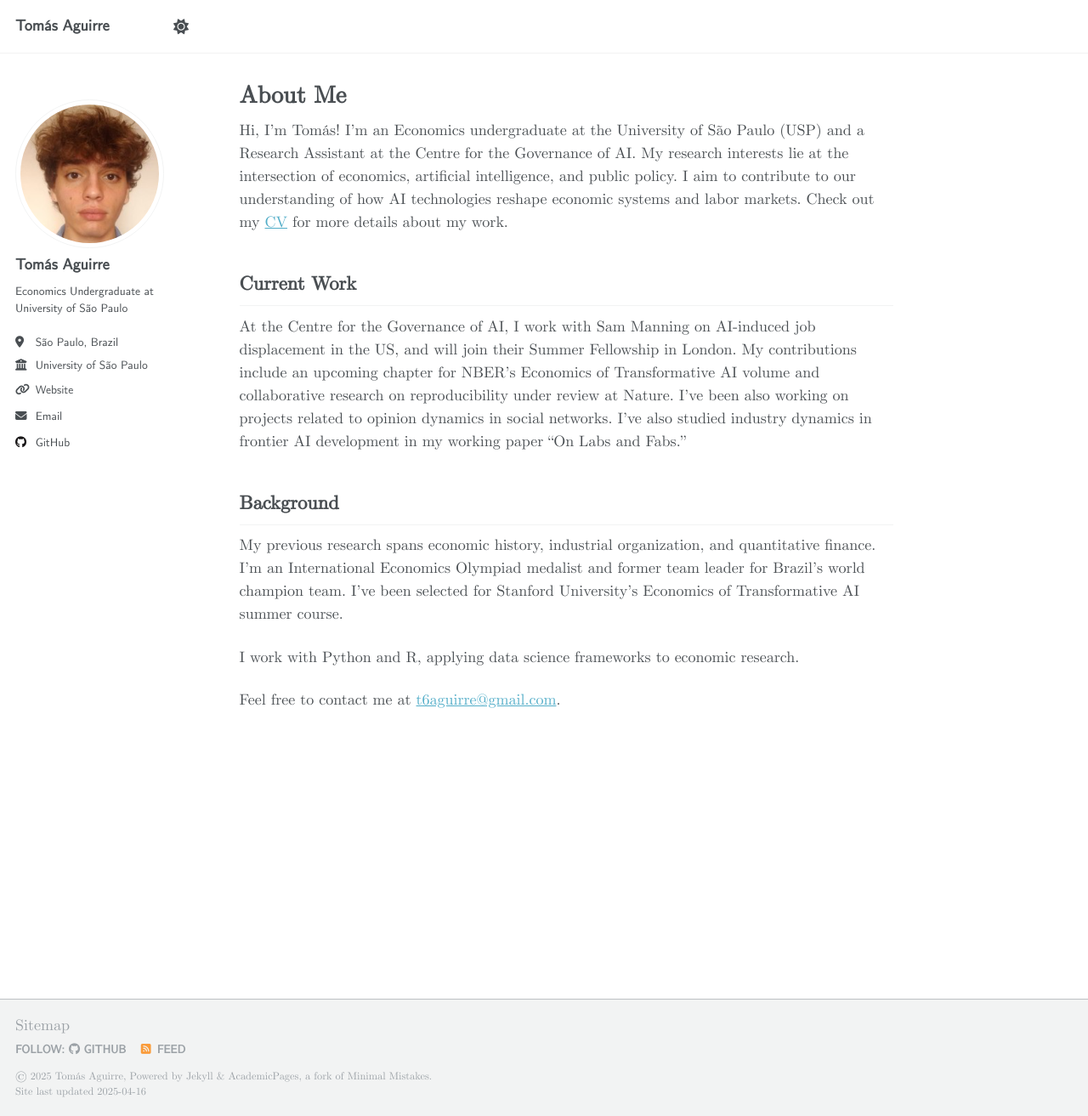
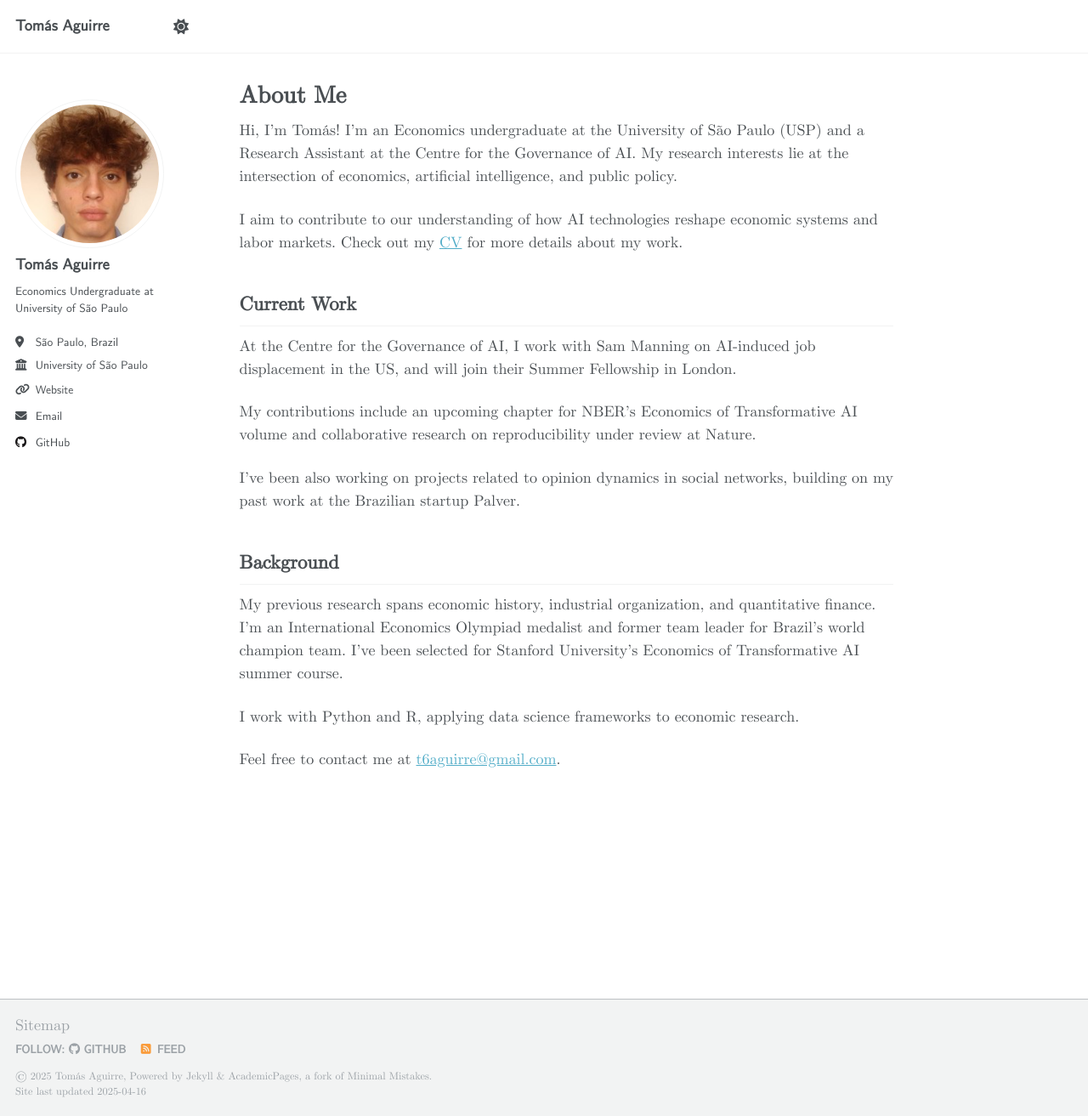
Before and after one commit to t6aguirre/t6aguirre.github.io, a Jekyll site: the page built from _pages/about.md, in a window 1280 px wide and 1313 px high. Shown: the whole window at 85% size. Built offline with Jekyll 4.4.1, drawn with Linux system fonts in a browser that asks for light colours.

Commit message:
Update about.md

```diff
--- a/_pages/about.md
+++ b/_pages/about.md
@@ -7,11 +7,15 @@ redirect_from:
   - /about.html
 ---
 Hi, I'm Tomás! I'm an Economics undergraduate at the University of São Paulo (USP) and a Research Assistant at the Centre for the Governance of AI. My research interests lie at the intersection of economics, artificial intelligence, and public policy.
+
 I aim to contribute to our understanding of how AI technologies reshape economic systems and labor markets. Check out my [CV](https://t6aguirre.github.io/files/tomas_aguirre_cv_2025_04_14.pdf) for more details about my work.
 
 ## Current Work
 At the Centre for the Governance of AI, I work with Sam Manning on AI-induced job displacement in the US, and will join their Summer Fellowship in London.
-My contributions include an upcoming chapter for NBER's Economics of Transformative AI volume and collaborative research on reproducibility under review at Nature. I've been also working on projects related to opinion dynamics in social networks. I've also studied industry dynamics in frontier AI development in my working paper "On Labs and Fabs."
+
+My contributions include an upcoming chapter for NBER's Economics of Transformative AI volume and collaborative research on reproducibility under review at Nature.
+
+I've been also working on projects related to opinion dynamics in social networks, building on my past work at the Brazilian startup Palver.
 
 ## Background
 My previous research spans economic history, industrial organization, and quantitative finance. I'm an International Economics Olympiad medalist and former team leader for Brazil's world champion team. I've been selected for Stanford University's Economics of Transformative AI summer course.
```
